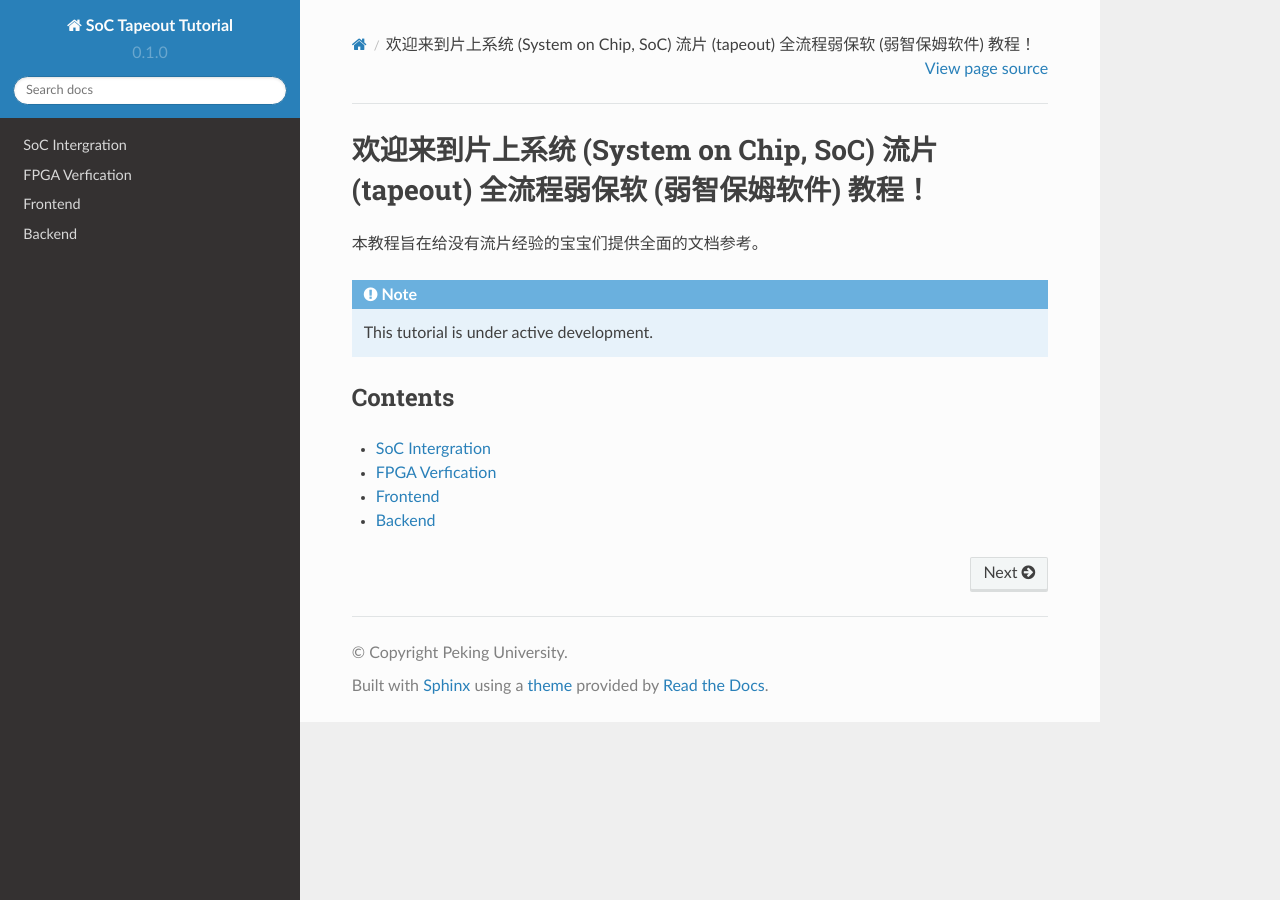
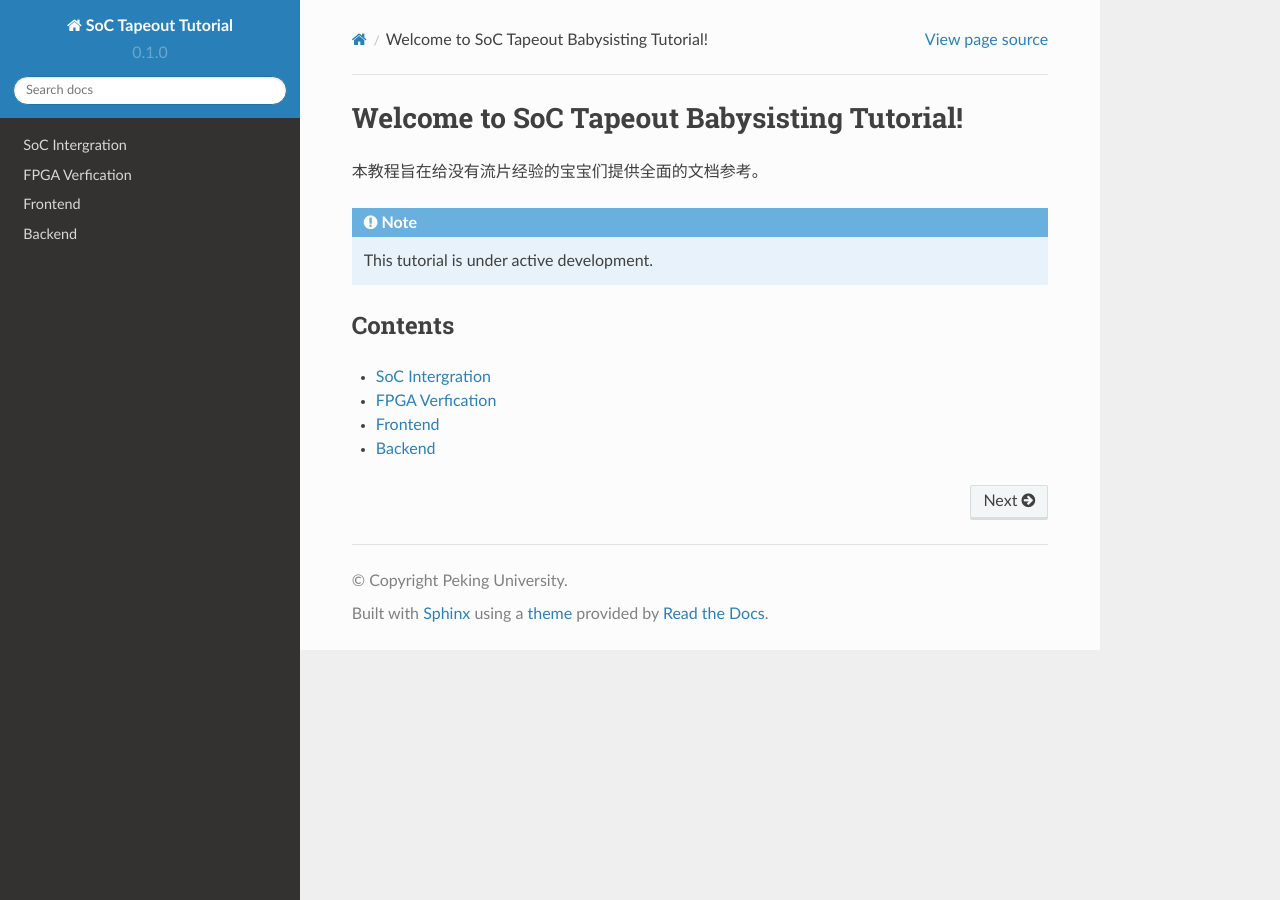
Before and after one commit to Siris-Li/SoC-Tapeout-Tutorial, a Sphinx documentation site: the page built from docs/source/index.rst, in a window 1280 px wide. Built offline with Sphinx 7.4.7 and the Read the Docs theme 2.0.0, drawn with Linux system fonts in a browser that asks for light colours.

Commit message:
Update index.rst

```diff
--- a/docs/source/index.rst
+++ b/docs/source/index.rst
@@ -1,4 +1,4 @@
-欢迎来到片上系统 (System on Chip, SoC) 流片 (tapeout) 全流程弱保软 (弱智保姆软件) 教程！
+Welcome to SoC Tapeout Babysisting Tutorial!
 ===================================
 
 
```
